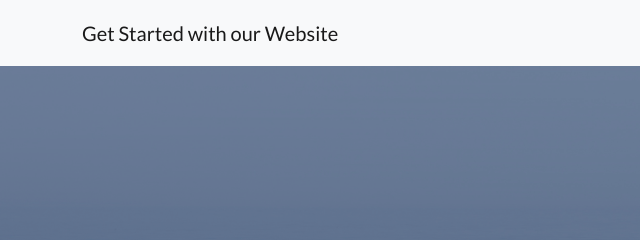
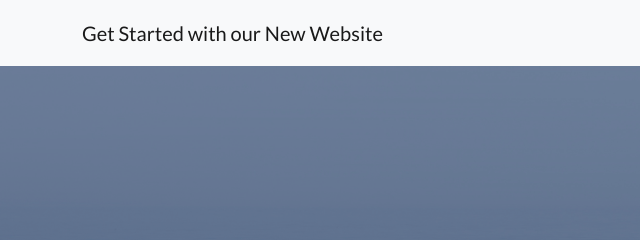
Before and after one commit to KalpeshModak/jenkins-docker-cicd, a plain HTML site: page index.html in a window 1280 px wide. Shown: the top 240 px of the page, 0-640 px from the left. Drawn offline with nearby package versions, Linux system fonts and the light colour scheme.

Commit message:
Update index.html

```diff
--- a/index.html
+++ b/index.html
@@ -19,7 +19,7 @@
         <!-- Navigation-->
         <nav class="navbar navbar-light bg-light static-top">
             <div class="container">
-                <a class="navbar-brand" href="#!">Get Started with our Website</a>
+                <a class="navbar-brand" href="#!">Get Started with our New Website</a>
                 <a class="btn btn-primary" href="#signup">Sign Up</a>
             </div>
         </nav>
```
